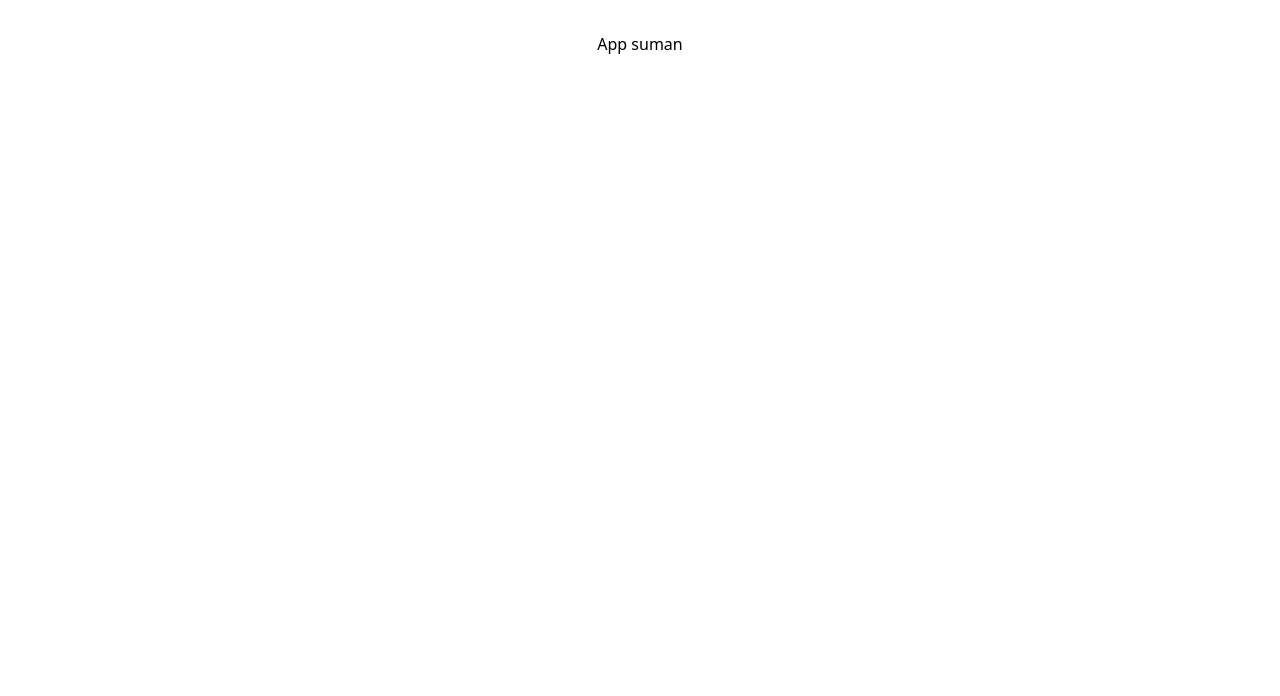
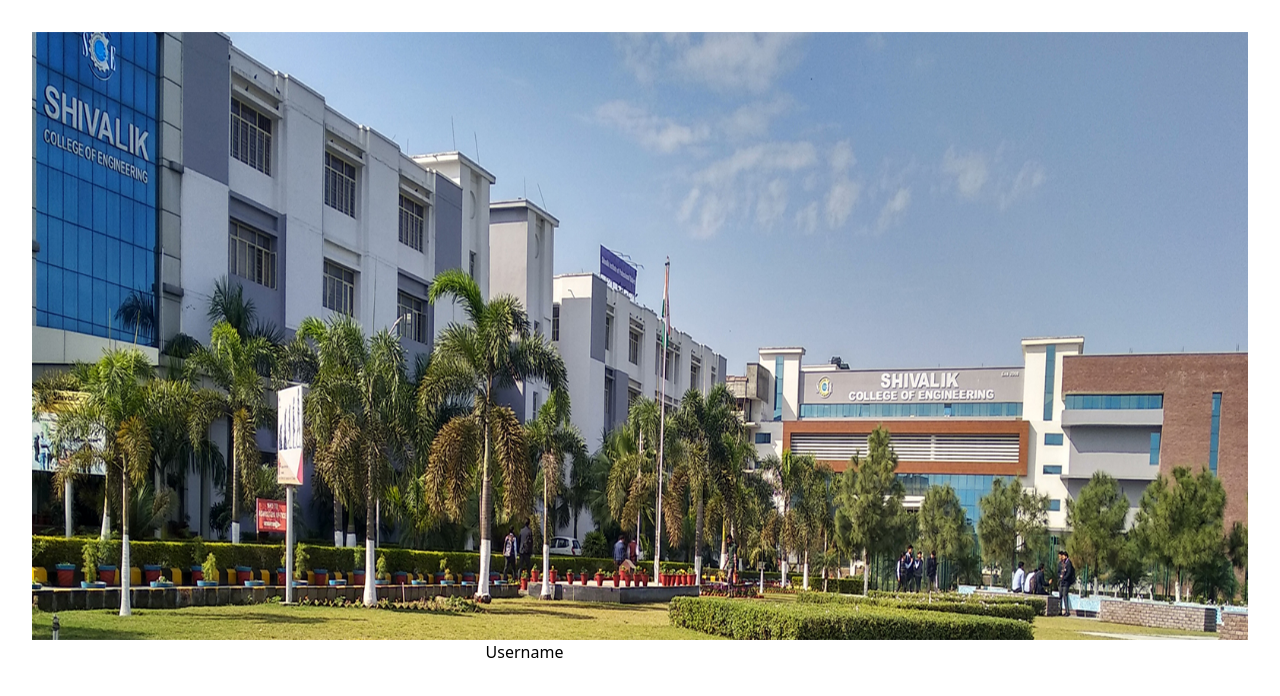
Before and after one commit to mani-chauhan2004/hostel-allotment-app, a React (Vite) app in the folder hostel-allotment-app/: page / in a window 1280 px wide. Shown: the top 696 px of the page. Built offline with nearby package versions, Linux system fonts and the light colour scheme.

Commit message:
login page push

```diff
--- a/hostel-allotment-app/src/App.jsx
+++ b/hostel-allotment-app/src/App.jsx
@@ -2,12 +2,12 @@
 import reactLogo from './assets/react.svg'
 import viteLogo from '/vite.svg'
 import './App.css'
+import LoginPage from './components/LoginPage'
 
 export default function App() {
   return (
     <h1 className="text-3xl font-bold underline">
-      App
-      suman
+      <LoginPage/>
     </h1>
   )
 }
--- /dev/null
+++ b/hostel-allotment-app/src/components/LoginPage.jsx
@@ -0,0 +1,19 @@
+import React from 'react';
+import scebackground from '../../image/SCE-Full.jpg';
+
+const LoginPage = () => {
+    return (
+        <div className="fixed inset-0 w-screen h-screen flex overflow-hidden">
+            <img className="w-full h-full object-cover" src={scebackground} alt="background" />
+
+            <div>
+                <form>
+                <label htmlFor="username">Username</label>
+                <input type="text" name="username" id="username" />
+                </form>
+            </div>
+        </div>
+    );
+};
+
+export default LoginPage;
```
Also changed, not shown: hostel-allotment-app/image/SCE-Full.jpg (added).
